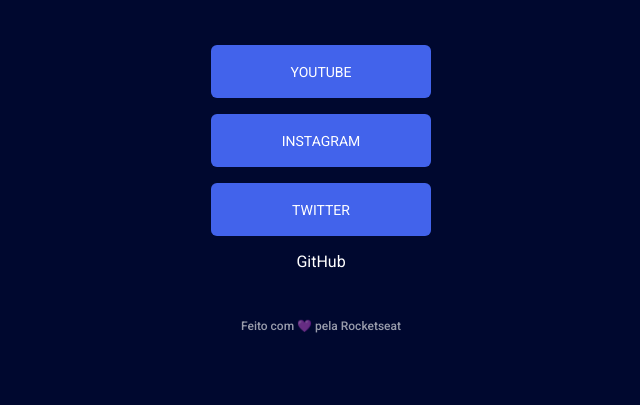
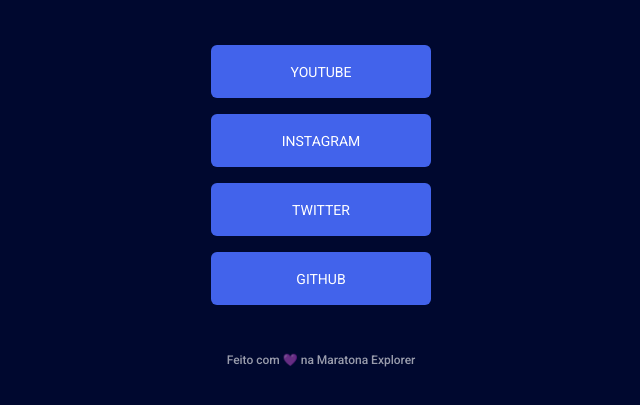
Before and after one commit to ricardolevi2005/redes-de-contato, a plain HTML site: page index.html in a window 1280 px wide. Shown: the part 277-682 px from the top of the page, without its empty margins (319-959 px from the left). Drawn offline with Linux system fonts and the light colour scheme.

Commit message:
Update index.html

```diff
--- a/index.html
+++ b/index.html
@@ -41,14 +41,11 @@
 					</a>
 				</li>
 				<li>
-					<GitHub href="https://github.com/ricardolevi2005" target="_blank">
-						GitHub
-					</a>
+					<a href="https://github.com/ricardolevi2005" target="_blank">GitHub</a>
 				</li>
 			</ul>
 			<footer>
-				Feito com 💜 pela
-				<a href="https://rocketseat.com.br" target="_blank">Rocketseat</a>
+				Feito com 💜 na Maratona Explorer
 			</footer>
 		</div>
 	</body>
```
